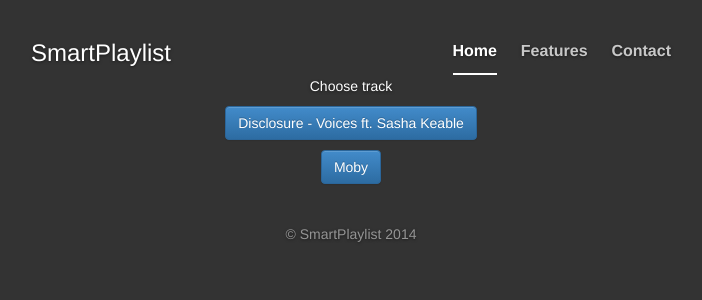
After one commit to octoberry/mixgen, a Flask app: page /new in a window 1280 px wide. The commit adds this page. Shown: the top 300 px of the page, without its empty margins (289-991 px from the left). Run offline with Flask 2, Linux system fonts and the light colour scheme; some libraries are stand-ins or nearby versions.

Commit message:
playlist screen

```diff
--- /dev/null
+++ b/app/static/css/inner.css
@@ -0,0 +1,163 @@
+/*
+ * Globals
+ */
+
+/* Links */
+a,
+a:focus,
+a:hover {
+  color: #fff;
+}
+
+/* Custom default button */
+.btn-default,
+.btn-default:hover,
+.btn-default:focus {
+  color: #333;
+  text-shadow: none; /* Prevent inheritence from `body` */
+  background-color: #fff;
+  border: 1px solid #fff;
+}
+
+
+/*
+ * Base structure
+ */
+
+html,
+body {
+  background-color: #333;
+}
+body {
+  color: #fff;
+  text-align: center;
+  text-shadow: 0 1px 3px rgba(0,0,0,.5);
+}
+
+/* Extra markup and styles for table-esque vertical and horizontal centering */
+.site-wrapper {
+  display: table;
+  width: 100%;
+  height: 100%; /* For at least Firefox */
+  min-height: 100%;
+}
+.site-wrapper-inner {
+  display: table-cell;
+  vertical-align: top;
+}
+.cover-container {
+  margin-right: auto;
+  margin-left: auto;
+}
+
+/* Padding for spacing */
+.inner {
+  padding: 30px;
+}
+
+
+/*
+ * Header
+ */
+.masthead-brand {
+  margin-top: 10px;
+  margin-bottom: 10px;
+}
+
+.masthead-nav > li {
+  display: inline-block;
+}
+.masthead-nav > li + li {
+  margin-left: 20px;
+}
+.masthead-nav > li > a {
+  padding-right: 0;
+  padding-left: 0;
+  font-size: 16px;
+  font-weight: bold;
+  color: #fff; /* IE8 proofing */
+  color: rgba(255,255,255,.75);
+  border-bottom: 2px solid transparent;
+}
+.masthead-nav > li > a:hover,
+.masthead-nav > li > a:focus {
+  background-color: transparent;
+  border-bottom-color: #a9a9a9;
+  border-bottom-color: rgba(255,255,255,.25);
+}
+.masthead-nav > .active > a,
+.masthead-nav > .active > a:hover,
+.masthead-nav > .active > a:focus {
+  color: #fff;
+  border-bottom-color: #fff;
+}
+
+@media (min-width: 768px) {
+  .masthead-brand {
+    float: left;
+  }
+  .masthead-nav {
+    float: right;
+  }
+}
+
+
+/*
+ * Cover
+ */
+
+.cover {
+  padding: 0 20px;
+}
+.cover .btn-lg {
+  padding: 10px 20px;
+  font-weight: bold;
+}
+
+
+/*
+ * Footer
+ */
+
+.mastfoot {
+  color: #999; /* IE8 proofing */
+  color: rgba(255,255,255,.5);
+}
+
+
+/*
+ * Affix and center
+ */
+
+@media (min-width: 768px) {
+  /* Start the vertical centering */
+  .site-wrapper-inner {
+    vertical-align: middle;
+  }
+  /* Handle the widths */
+  .masthead,
+  .mastfoot,
+  .cover-container {
+    width: 100%; /* Must be percentage or pixels for horizontal alignment */
+  }
+}
+
+@media (min-width: 992px) {
+  .masthead,
+  .mastfoot,
+  .cover-container {
+    width: 700px;
+  }
+}
+
+.border-row {
+    border-bottom: 1px solid #fff;
+}
+
+.hide {
+    display: none !important;
+}
+
+.spacer {
+    margin-bottom: 40px; /* define margin as you see fit */
+}
--- /dev/null
+++ b/app/static/js/main.js
@@ -0,0 +1,27 @@
+$(document).ready(function () {
+
+    var frm = $('.selectTrackForm');
+
+    var generator = $("#generatorContainer");
+    var player = $("#playerContainer");
+    var generatorForm = $(".generatorForm");
+
+    frm.submit(function (ev) {
+        ev.preventDefault();
+        var $form = $(this);
+        $.ajax({
+            type: "POST",
+            url: GLOBAL.AJAX_TRACK_URL,
+            data: $form.serialize(),
+            dataType: 'json',
+            success: function (data, textStatus, jqXHR) {
+                player.html('<iframe width="560" height="315" src="//www.youtube.com/embed/'+data.id+'" frameborder="0" allowfullscreen></iframe>');
+                generatorForm.find('input[name="track_id"]').val(data.track_id);
+                generator.removeClass('hide');
+            },
+            error: function (jqXHR, textStatus, errorThrown) {
+                alert('Error')
+            }
+            });
+        })
+    })
--- /dev/null
+++ b/app/templates/layout.html
@@ -0,0 +1,56 @@
+<!DOCTYPE html>
+<html>
+<head>
+    <title>SmartPlaylist</title>
+    <meta name="viewport" content="width=device-width, initial-scale=1.0">
+    <meta name="description" content="">
+    <meta name="author" content="">
+    <link rel="stylesheet" type="text/css" href="{{ url_for('static', filename='css/bootstrap.min.css') }}" />
+    <link rel="stylesheet" type="text/css" href="{{ url_for('static', filename='css/bootstrap-theme.min.css') }}" />
+    {% block styles %}
+    <link rel="stylesheet" type="text/css" href="{{ url_for('static', filename='css/main.css') }}" />
+    {% endblock %}
+    <!-- ПОДДЕРЖКА HTML5 ДЛЯ IE -->
+    <!--[if IE]>
+        <script src="{{ url_for('static', filename='js/plugins/html5.js') }}"></script>
+    <![endif]-->
+</head>
+<body>
+    <div class="site-wrapper">
+      <div class="site-wrapper-inner">
+        <div class="cover-container">
+          <div class="masthead clearfix">
+            <div class="inner">
+              <h3 class="masthead-brand">SmartPlaylist</h3>
+              <ul class="nav masthead-nav">
+                <li class="active"><a href="#">Home</a></li>
+                <li><a href="#">Features</a></li>
+                <li><a href="#">Contact</a></li>
+              </ul>
+            </div>
+          </div>
+
+          <div class="inner cover">
+              {% block content %}
+              {% endblock %}
+          </div>
+
+          <div class="mastfoot">
+            <div class="inner">
+              <p>&copy; SmartPlaylist 2014</p>
+            </div>
+          </div>
+        </div>
+      </div>
+    </div>
+
+    <!-- JS Includes -->
+    <script type="text/javascript">
+        var GLOBAL = GLOBAL || {};
+        GLOBAL.AJAX_TRACK_URL = '/player';
+    </script>
+    <script type="text/javascript" src="{{ url_for('static', filename='js/source/jquery.js') }}"></script>
+    <script type="text/javascript" src="{{ url_for('static', filename='js/source/bootstrap.min.js') }}"></script>
+    <script type="text/javascript" src="{{ url_for('static', filename='js/main.js') }}"></script>
+  </body>
+</html>
--- /dev/null
+++ b/app/templates/new.html
@@ -0,0 +1,35 @@
+{% extends "layout.html" %}
+
+{% block styles %}
+<link rel="stylesheet" type="text/css" href="{{ url_for('static', filename='css/inner.css') }}"
+      xmlns="http://www.w3.org/1999/html"/>
+{% endblock %}
+
+{% block content %}
+<div class="col-lg-16 spacer hide" id="generatorContainer">
+    <div id="playerContainer"></div>
+    <form class="form-inline generatorForm" method="post" action="{{ url_for('playlist') }}">
+        <label for="length">Tracks in playlist</label>
+        <select id="length" name="length" class="form-control">
+            {% for i in [10,15,20] %}
+                <option value="{{ i }}">{{ i }}</option>
+            {% endfor %}
+        </select>
+        <input type="hidden" name="track_id">
+        <button type="submit" class="btn btn-success">Generate</button>
+    </form>
+</div>
+
+<div class="col-lg-16">
+    <p>Choose track</p>
+    {% for track in tracks %}
+        <p>
+            <form class="selectTrackForm" method="post">
+                <input type="hidden" name="title" value="{{ track.title }}">
+                <input type="hidden" name="id" value="{{ track.id }}">
+                <input type="submit" class="btn btn-primary" name="submit" value="{{ track.title }}">
+            </form>
+        </p>
+    {% endfor %}
+</div>
+{% endblock %}
--- a/app/views.py
+++ b/app/views.py
@@ -1,8 +1,43 @@
 # coding=utf-8
-from flask import render_template
+import json
+from flask import render_template, request
 from app.server import app
+from app.youtube import youtube_search
 
 
 @app.route('/')
 def index():
     return render_template('index.html')
+
+
+@app.route('/new', methods=['POST', 'GET'])
+def new():
+    tracks = [
+        {'id': 6, 'title': 'Disclosure - Voices ft. Sasha Keable'},
+        {'id': 7, 'title': 'Moby'},
+    ]
+    return render_template('new.html', tracks=tracks)
+
+
+@app.route('/player', methods=['POST'])
+def player():
+    track_title = request.form['title']
+    track_id = request.form['id']
+    videos = youtube_search(query=track_title, max_results=1)
+    if videos:
+        videos[0]['track_id'] = track_id
+        return json.dumps(videos[0])
+
+@app.route('/playlist', methods=['POST'])
+def playlist():
+    playlist = [
+        {'title': 'Moby'},
+        {'title': 'Moby'},
+        {'title': 'Moby'},
+        {'title': 'Moby'},
+    ]
+    for item in playlist:
+        videos = youtube_search(query=item['title'], max_results=1)
+        if videos:
+            item['yt_id'] = videos[0]['id']
+    return render_template('playlist.html', playlist=playlist)
--- /dev/null
+++ b/app/youtube.py
@@ -0,0 +1,31 @@
+from apiclient.discovery import build
+
+
+DEVELOPER_KEY = "AIzaSyB_1-r8FWlpjcrsJ57oQA5wV-6zxXqj2_Q"
+YOUTUBE_API_SERVICE_NAME = "youtube"
+YOUTUBE_API_VERSION = "v3"
+
+
+def youtube_search(query, max_results):
+    youtube = build(YOUTUBE_API_SERVICE_NAME, YOUTUBE_API_VERSION, developerKey=DEVELOPER_KEY)
+
+    # Call the search.list method to retrieve results matching the specified
+    # query term.
+    search_response = youtube.search().list(
+        q=query,
+        part="id,snippet",
+        maxResults=max_results,
+        type='video'
+    ).execute()
+
+    print query
+    print search_response
+
+    videos = []
+
+    for search_result in search_response.get("items", []):
+        if search_result["id"]["kind"] == "youtube#video":
+            videos.append(dict(title=search_result["snippet"]["title"],
+                               id=search_result["id"]["videoId"]))
+
+    return videos
--- a/requirements.txt
+++ b/requirements.txt
@@ -5,6 +5,8 @@ Jinja2==2.7.3
 MarkupSafe==0.23
 Werkzeug==0.9.6
 argparse==1.2.1
+google-api-python-client==1.2
+httplib2==0.9
 itsdangerous==0.24
 nose==1.3.4
 pony==0.5.4
```
Also changed, not shown: app/templates/index.html (+4 -46 lines), app/templates/playlist.html (added, +18 -0 lines).
